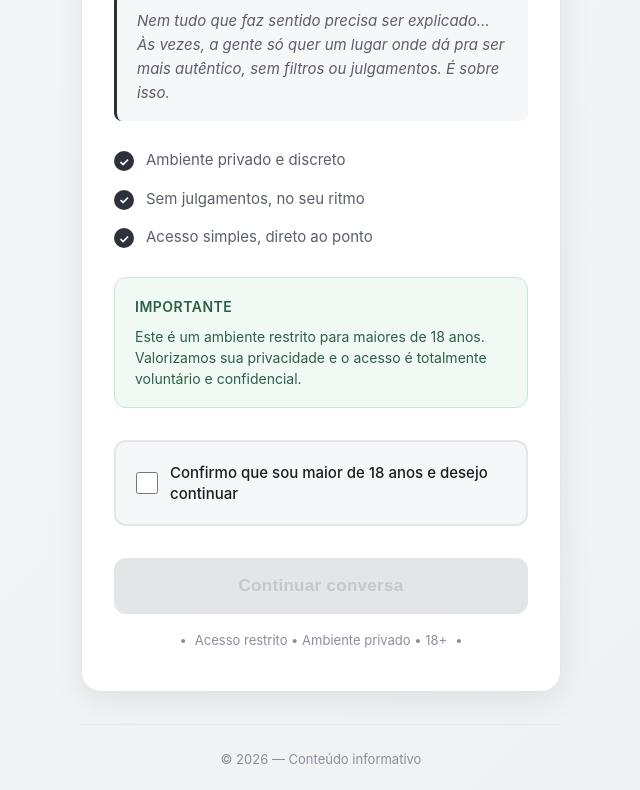
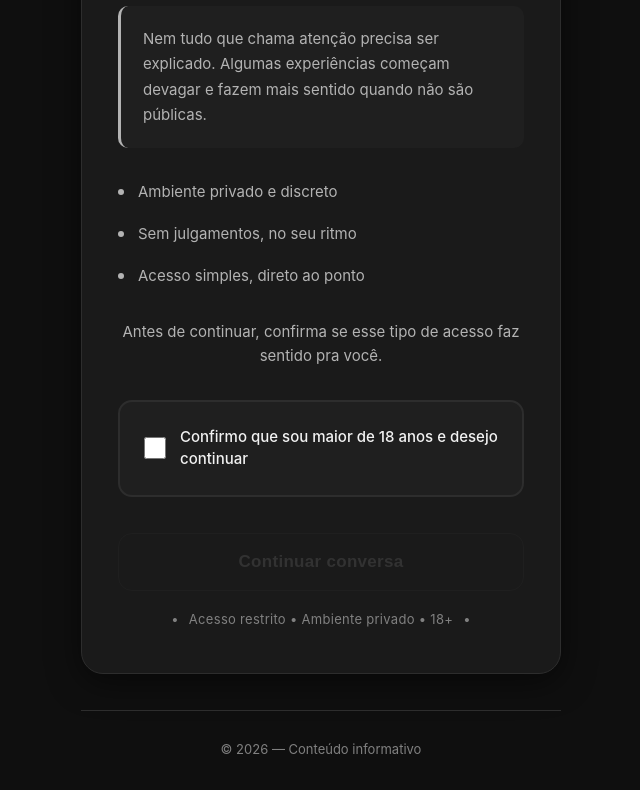
Before and after one commit to luizpedrosobrinho1275-art/pagina-ponte, a plain HTML site: page index.html in a window 1280 px wide. Shown: the part 227-1017 px from the top of the page, without its empty margins (319-959 px from the left). Drawn offline with Linux system fonts and the light colour scheme.

Commit message:
Update landing page

```diff
--- a/index.html
+++ b/index.html
@@ -3,11 +3,11 @@
 <head>
     <meta charset="UTF-8">
     <meta name="viewport" content="width=device-width, initial-scale=1.0">
-    <meta name="description" content="Espaço reservado para conversas privadas e experiências reais. Ambiente discreto e seguro.">
+    <meta name="description" content="Acesso restrito a ambiente privado e discreto. Espaço reservado para conversas com mais liberdade.">
     <meta name="robots" content="index, follow">
     <!-- <meta name="robots" content="noindex, nofollow"> --> <!-- Descomente para bloquear indexação -->
 
-    <title>Conversas Privadas — Acesso Restrito</title>
+    <title>Acesso Restrito — Ambiente Privado</title>
 
     <style>
         * {
@@ -17,26 +17,26 @@
         }
 
         :root {
-            --bg-main: #f6f7f9;
-            --bg-gradient: linear-gradient(135deg, #f6f7f9 0%, #eef0f3 100%);
-            --card-bg: #ffffff;
-            --text-primary: #1a1d23;
-            --text-secondary: #5a5f6b;
-            --text-muted: #8b8f9a;
-            --accent: #2d3139;
-            --accent-hover: #1a1d23;
-            --border-light: #e4e6eb;
-            --shadow-card: 0 8px 32px rgba(0, 0, 0, 0.08);
-            --shadow-button: 0 4px 16px rgba(0, 0, 0, 0.12);
-            --check-color: #2d3139;
-            --success-bg: #f0f9f4;
-            --success-border: #c6e8d5;
-            --success-text: #2d5f45;
+            --bg-page: #0f0f0f;
+            --bg-card: #1a1a1a;
+            --text-primary: #f2f2f2;
+            --text-secondary: #b3b3b3;
+            --text-muted: #808080;
+            --accent: #2a2a2a;
+            --accent-hover: #1f1f1f;
+            --border: #2d2d2d;
+            --shadow: 0 8px 32px rgba(0, 0, 0, 0.5);
+            --check-color: #f2f2f2;
+            --notice-bg: #1f1f1f;
+            --notice-border: #2d2d2d;
+            --warning-bg: #2a2416;
+            --warning-border: #4a3f1a;
+            --warning-text: #f0d98f;
         }
 
         body {
             font-family: -apple-system, BlinkMacSystemFont, 'Segoe UI', Roboto, 'Helvetica Neue', Arial, sans-serif;
-            background: var(--bg-gradient);
+            background: var(--bg-page);
             color: var(--text-primary);
             line-height: 1.6;
             min-height: 100vh;
@@ -56,25 +56,25 @@
         }
 
         .card {
-            background: var(--card-bg);
-            border-radius: 20px;
-            padding: 40px 32px;
-            box-shadow: var(--shadow-card);
-            border: 1px solid var(--border-light);
+            background: var(--bg-card);
+            border-radius: 22px;
+            padding: 44px 36px;
+            box-shadow: var(--shadow);
+            border: 1px solid var(--border);
         }
 
         .header {
             text-align: center;
-            margin-bottom: 32px;
+            margin-bottom: 36px;
         }
 
         .title {
-            font-size: 28px;
+            font-size: 26px;
             font-weight: 700;
             color: var(--text-primary);
-            margin-bottom: 12px;
+            margin-bottom: 16px;
             letter-spacing: -0.5px;
-            line-height: 1.2;
+            line-height: 1.3;
         }
 
         .subtitle {
@@ -84,99 +84,73 @@
             font-weight: 400;
         }
 
-        .microstory {
-            background: var(--bg-main);
-            border-left: 3px solid var(--accent);
-            padding: 16px 20px;
-            margin: 28px 0;
-            border-radius: 8px;
+        .context-block {
+            background: var(--notice-bg);
+            border-left: 3px solid var(--text-secondary);
+            padding: 20px 22px;
+            margin: 32px 0;
+            border-radius: 10px;
             font-size: 15px;
             color: var(--text-secondary);
-            font-style: italic;
-            line-height: 1.6;
+            line-height: 1.7;
         }
 
         .benefits {
-            margin: 28px 0;
+            margin: 32px 0;
         }
 
         .benefit-item {
             display: flex;
             align-items: flex-start;
-            margin-bottom: 16px;
-            gap: 12px;
+            margin-bottom: 18px;
+            gap: 14px;
         }
 
         .benefit-item:last-child {
             margin-bottom: 0;
         }
 
-        .check-icon {
-            width: 20px;
-            height: 20px;
-            background: var(--check-color);
+        .bullet-icon {
+            width: 6px;
+            height: 6px;
+            background: var(--text-secondary);
             border-radius: 50%;
-            display: flex;
-            align-items: center;
-            justify-content: center;
             flex-shrink: 0;
-            margin-top: 2px;
-        }
-
-        .check-icon::after {
-            content: '✓';
-            color: white;
-            font-size: 12px;
-            font-weight: bold;
+            margin-top: 9px;
         }
 
         .benefit-text {
             font-size: 15px;
             color: var(--text-secondary);
-            line-height: 1.5;
+            line-height: 1.6;
         }
 
-        .notice-box {
-            background: var(--success-bg);
-            border: 1px solid var(--success-border);
-            border-radius: 12px;
-            padding: 18px 20px;
-            margin: 28px 0;
-        }
-
-        .notice-title {
-            font-size: 14px;
-            font-weight: 600;
-            color: var(--success-text);
-            margin-bottom: 8px;
-            text-transform: uppercase;
-            letter-spacing: 0.5px;
-        }
-
-        .notice-text {
-            font-size: 14px;
-            color: var(--success-text);
-            line-height: 1.5;
+        .pre-verification-text {
+            font-size: 15px;
+            color: var(--text-secondary);
+            margin-bottom: 20px;
+            line-height: 1.6;
+            text-align: center;
         }
 
         .verification {
             margin: 32px 0;
-            padding: 20px;
-            background: var(--bg-main);
-            border-radius: 12px;
-            border: 2px solid var(--border-light);
-            transition: border-color 0.3s ease;
+            padding: 24px;
+            background: var(--notice-bg);
+            border-radius: 14px;
+            border: 2px solid var(--border);
+            transition: all 0.3s ease;
         }
 
         .verification.checked {
-            border-color: var(--check-color);
-            background: var(--success-bg);
+            border-color: var(--text-secondary);
+            background: #1f1f1f;
         }
 
         .checkbox-wrapper {
             display: flex;
             align-items: center;
-            gap: 12px;
+            gap: 14px;
             cursor: pointer;
             user-select: none;
         }
@@ -187,26 +161,28 @@
             cursor: pointer;
             accent-color: var(--check-color);
             flex-shrink: 0;
+            border-radius: 4px;
         }
 
         .checkbox-label {
             font-size: 15px;
             color: var(--text-primary);
             cursor: pointer;
-            line-height: 1.4;
+            line-height: 1.5;
             font-weight: 500;
         }
 
         .warning-message {
-            margin-top: 12px;
-            padding: 12px 16px;
-            background: #fff3cd;
-            border: 1px solid #ffc107;
-            border-radius: 8px;
+            margin-top: 16px;
+            padding: 14px 18px;
+            background: var(--warning-bg);
+            border: 1px solid var(--warning-border);
+            border-radius: 10px;
             font-size: 14px;
-            color: #856404;
+            color: var(--warning-text);
             display: none;
             animation: slideDown 0.3s ease;
+            text-align: center;
         }
 
         .warning-message.show {
@@ -225,21 +201,20 @@
         }
 
         .cta-section {
-            margin: 32px 0 0 0;
+            margin: 36px 0 0 0;
         }
 
         .cta-button {
             width: 100%;
             padding: 18px 32px;
             background: var(--accent);
-            color: white;
-            border: none;
-            border-radius: 12px;
+            color: var(--text-primary);
+            border: 1px solid var(--border);
+            border-radius: 14px;
             font-size: 17px;
             font-weight: 600;
             cursor: pointer;
             transition: all 0.3s ease;
-            box-shadow: var(--shadow-button);
             letter-spacing: 0.3px;
             position: relative;
             overflow: hidden;
@@ -248,7 +223,8 @@
         .cta-button:hover:not(:disabled) {
             background: var(--accent-hover);
             transform: translateY(-2px);
-            box-shadow: 0 6px 24px rgba(0, 0, 0, 0.18);
+            box-shadow: 0 6px 24px rgba(255, 255, 255, 0.08);
+            border-color: var(--text-muted);
         }
 
         .cta-button:active:not(:disabled) {
@@ -256,35 +232,38 @@
         }
 
         .cta-button:disabled {
-            background: #d1d5db;
-            color: #9ca3af;
+            background: #1a1a1a;
+            color: #4a4a4a;
             cursor: not-allowed;
-            box-shadow: none;
-            opacity: 0.6;
+            opacity: 0.5;
+            border-color: #252525;
         }
 
         .cta-button.enabled {
-            animation: buttonGlow 0.5s ease;
+            animation: buttonGlow 0.6s ease;
+            background: var(--accent);
+            border-color: var(--text-secondary);
         }
 
         @keyframes buttonGlow {
             0%, 100% {
-                box-shadow: var(--shadow-button);
+                box-shadow: 0 4px 16px rgba(255, 255, 255, 0.05);
             }
             50% {
-                box-shadow: 0 4px 24px rgba(45, 49, 57, 0.4);
+                box-shadow: 0 4px 24px rgba(255, 255, 255, 0.15);
             }
         }
 
         .trust-line {
             text-align: center;
-            margin-top: 16px;
+            margin-top: 18px;
             font-size: 13px;
             color: var(--text-muted);
             display: flex;
             align-items: center;
             justify-content: center;
-            gap: 8px;
+            gap: 10px;
+            letter-spacing: 0.3px;
         }
 
         .trust-line::before,
@@ -295,9 +274,9 @@
 
         .footer {
             text-align: center;
-            margin-top: 32px;
-            padding-top: 24px;
-            border-top: 1px solid var(--border-light);
+            margin-top: 36px;
+            padding-top: 28px;
+            border-top: 1px solid var(--border);
             font-size: 13px;
             color: var(--text-muted);
         }
@@ -305,20 +284,25 @@
         /* Responsividade */
         @media (max-width: 480px) {
             .card {
-                padding: 32px 24px;
-                border-radius: 16px;
+                padding: 36px 28px;
+                border-radius: 18px;
             }
 
             .title {
-                font-size: 24px;
+                font-size: 23px;
             }
 
             .subtitle {
                 font-size: 15px;
             }
 
+            .context-block {
+                padding: 18px 20px;
+                font-size: 14px;
+            }
+
             .cta-button {
-                padding: 16px 28px;
+                padding: 17px 28px;
                 font-size: 16px;
             }
         }
@@ -326,7 +310,7 @@
         /* Acessibilidade - foco de teclado */
         .cta-button:focus-visible,
         .checkbox-wrapper input:focus-visible {
-            outline: 3px solid var(--accent);
+            outline: 2px solid var(--text-secondary);
             outline-offset: 3px;
         }
     </style>
@@ -335,35 +319,32 @@
     <div class="container">
         <div class="card">
             <div class="header">
-                <h1 class="title">Conversas privadas e experiências reais</h1>
-                <p class="subtitle">Um espaço reservado para quem prefere conversar com mais liberdade, sem exposição pública.</p>
+                <h1 class="title">Você já pensou em ter acesso a algo que nem todo mundo vê?</h1>
+                <p class="subtitle">Tem coisas que fazem mais sentido quando ficam só entre poucos.</p>
             </div>
 
-            <div class="microstory">
-                Nem tudo que faz sentido precisa ser explicado… Às vezes, a gente só quer um lugar onde dá pra ser mais autêntico, sem filtros ou julgamentos. É sobre isso.
+            <div class="context-block">
+                Nem tudo que chama atenção precisa ser explicado. Algumas experiências começam devagar e fazem mais sentido quando não são públicas.
             </div>
 
             <div class="benefits">
                 <div class="benefit-item">
-                    <div class="check-icon"></div>
+                    <div class="bullet-icon"></div>
                     <div class="benefit-text">Ambiente privado e discreto</div>
                 </div>
                 <div class="benefit-item">
-                    <div class="check-icon"></div>
+                    <div class="bullet-icon"></div>
                     <div class="benefit-text">Sem julgamentos, no seu ritmo</div>
                 </div>
                 <div class="benefit-item">
-                    <div class="check-icon"></div>
+                    <div class="bullet-icon"></div>
                     <div class="benefit-text">Acesso simples, direto ao ponto</div>
                 </div>
             </div>
 
-            <div class="notice-box">
-                <div class="notice-title">Importante</div>
-                <div class="notice-text">
-                    Este é um ambiente restrito para maiores de 18 anos. Valorizamos sua privacidade e o acesso é totalmente voluntário e confidencial.
-                </div>
-            </div>
+            <p class="pre-verification-text">
+                Antes de continuar, confirma se esse tipo de acesso faz sentido pra você.
+            </p>
 
             <div class="verification" id="verificationBox">
                 <label class="checkbox-wrapper" for="ageCheck">
@@ -390,9 +371,9 @@
 
     <script>
         // ============================================
-        // TROQUE AQUI O LINK FINAL DO SEU FUNIL
+        // TROQUE AQUI O LINK FINAL (se necessário)
         // ============================================
-        const LINK_FUNIL = 'SEU_LINK_DO_FUNIL_AQUI';
+        const LINK_TELEGRAM = 'https://t.me/Pamelavesbot';
         // ============================================
 
         const ageCheckbox = document.getElementById('ageCheck');
@@ -421,13 +402,13 @@
                 warningMessage.classList.add('show');
                 setTimeout(() => {
                     warningMessage.classList.remove('show');
-                }, 3000);
+                }, 3500);
                 return false;
             }
 
             // Redirecionar com preservação de parâmetros UTM
             const urlParams = new URLSearchParams(window.location.search);
-            let finalUrl = LINK_FUNIL;
+            let finalUrl = LINK_TELEGRAM;
 
             // Se houver parâmetros UTM na URL atual, anexar ao link final
             if (urlParams.toString()) {
```
